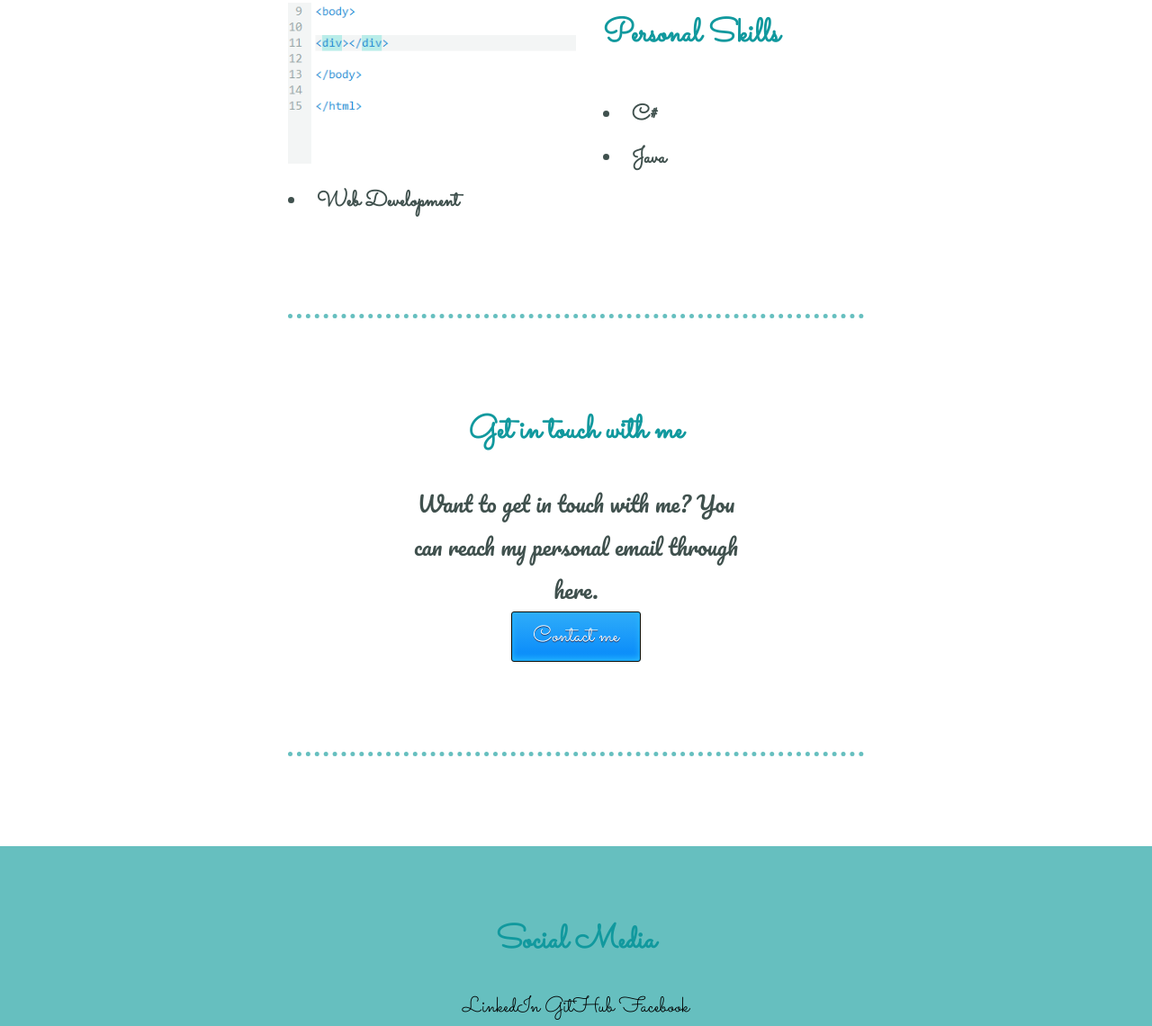
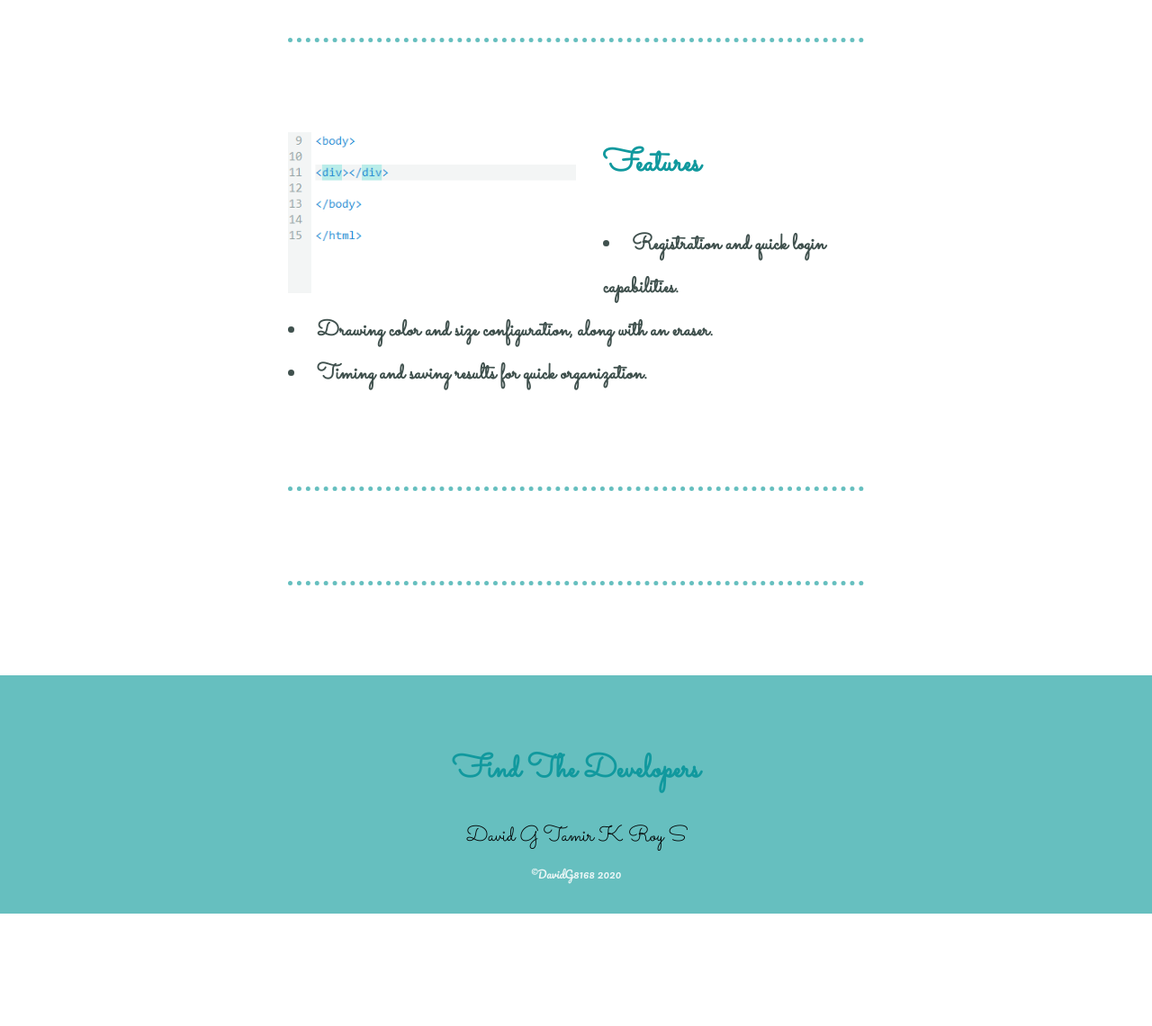
Before and after one commit to DavidG8168/Sheba-Medical-Center-Application, a plain HTML site: page index.html in a window 1280 px wide. Shown: the part 1922-3063 px from the top of the page at 90% size. After the commit the page ends 2938 px from the top, so only its background shows below. Drawn offline with Linux system fonts and the light colour scheme.

Commit message:
Update index.html

```diff
--- a/index.html
+++ b/index.html
@@ -12,7 +12,7 @@
   <div class="top">
     <img src="images/cloud.png" alt="cloud" class="top_cloud">
     <h1>Download the application APK from here.</h1>
-    <a href="/Downloads/hospital_proj.apk" download> Click here to download for Android </a>
+    <a class = "downloadlink" href="Downloads/hospital_proj.apk" download> Click here to download for Android </a>
     <img src="images/cloud.png" alt="cloud" class="bottom_cloud">
     <img src="images/mountain.png" alt="mountain">
   </div>
@@ -21,33 +21,28 @@
     <div class="profile">
       <img class="profile" src="images/pic.jpg" alt="profle">
       <h2>Welcome!</h2>
-      <p class="intro">I'm David, a CS student from Bar Ilan university at Ramat Gan!</p>
+      <p class="intro">A digital interactive platform developed for an Android tablet.
+        The platform will be used to test the motor skills of sclerosis patients in the hospital, typically children.
+      </p>
     </div>
     <hr>
     <div class="skills">
       <div class="skill-row">
         <img class="myGif" src="images/giphy.gif" alt="coding">
-        <h2>Personal Skills</h2>
-          <li>C#</li>
-          <li>Java</li>
-          <li>Web Development</li>
+        <h2>Features</h2>
+          <li>Registration and quick login capabilities.</li>
+          <li>Drawing color and size configuration, along with an eraser.</li>
+          <li>Timing and saving results for quick organization.</li>
       </div>
     </div>
     <hr>
-    <div class="contact-me">
-      <h2>Get in touch with me</h2>
-      <p class="contact-msg">
-        Want to get in touch with me? You can reach my personal email through here.
-      </p>
-      <a class="btn" href="mailto:goichmandavid@gmail.com">Contact me</a>
-    </div>
   </div>
   <hr>
   <div class="bottom">
-    <h2>Social Media</h2>
-    <a class="footer-link" href="https://www.linkedin.com/in/david-goichman-020237185/">LinkedIn</a>
-    <a class="footer-link" href="https://github.com/DavidG8168">GitHub</a>
-    <a class="footer-link" href="https://www.facebook.com/david.goichman">Facebook</a>
+    <h2>Find The Developers</h2>
+    <a class="footer-link" href="https://www.linkedin.com/in/david-goichman-020237185/">David G</a>
+    <a class="footer-link" href="https://www.linkedin.com/in/tamir-kariv-433022173/">Tamir K</a>
+    <a class="footer-link" href="https://www.linkedin.com/in/roy-segev-0232ba188/">Roy S</a>
     <p class="copyright">
       ©DavidG8168 2020
     </p>
```
